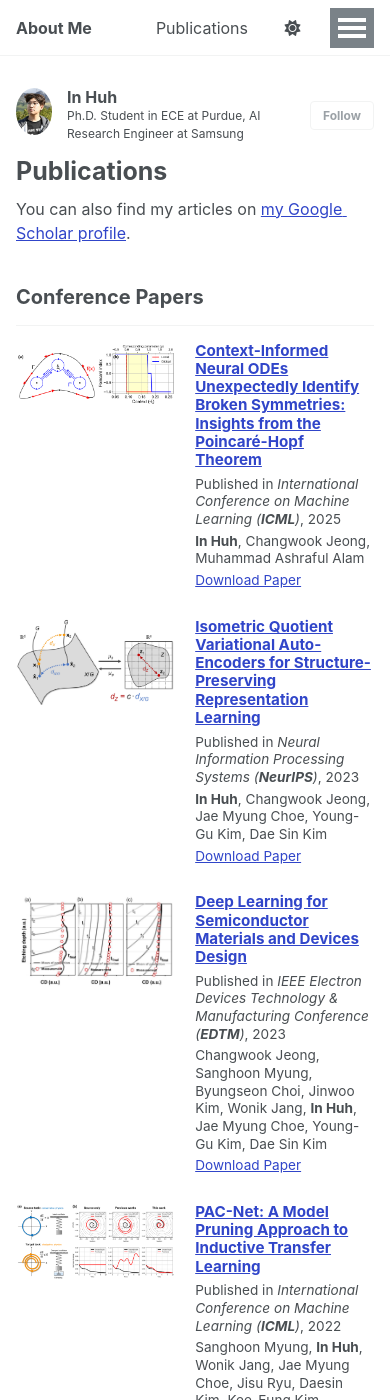
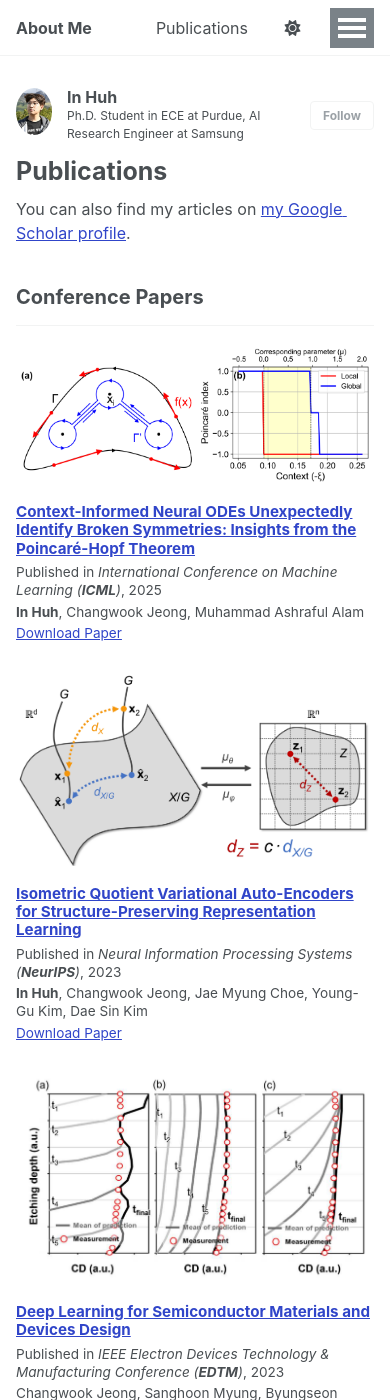
Before and after one commit to inhuh91/inhuh91.github.io, a Jekyll site: the page built from _pages/publications.html, in a window 390 px wide and 1400 px high. Built offline with Jekyll 4.4.1, drawn with Linux system fonts in a browser that asks for light colours.

Commit message:
Image alignment revised

```diff
--- a/_includes/archive-single.html
+++ b/_includes/archive-single.html
@@ -12,12 +12,38 @@
   {% assign title = post.title %}
 {% endif %}
 
+<style>
+  .responsive-flex {
+    display: flex;
+    gap: 1.2rem;
+    align-items: flex-start;
+    margin-bottom: 1.5rem;
+    flex-direction: row;
+  }
+
+  .teaser-box {
+    flex: 0 0 160px;
+  }
+
+  @media (max-width: 768px) {
+    .responsive-flex {
+      flex-direction: column;
+    }
+
+    .teaser-box,
+    .archive__item-teaser {
+      flex: none;
+      width: 100% !important;
+      max-width: 100%;
+    }
+  }
+</style>
+
 <div class="{{ include.type | default: "list" }}__item">
-  <article class="archive__item" itemscope itemtype="http://schema.org/CreativeWork"
-           style="display: flex; gap: 1.2rem; align-items: flex-start; margin-bottom: 1.5rem;">
+  <article class="archive__item responsive-flex" itemscope itemtype="http://schema.org/CreativeWork">
 
     {% if teaser %}
-      <div class="archive__item-teaser" style="flex: 0 0 160px;">
+      <div class="archive__item-teaser teaser-box">
         <img src=
           {% if teaser contains "://" %}
             "{{ teaser }}"
```
